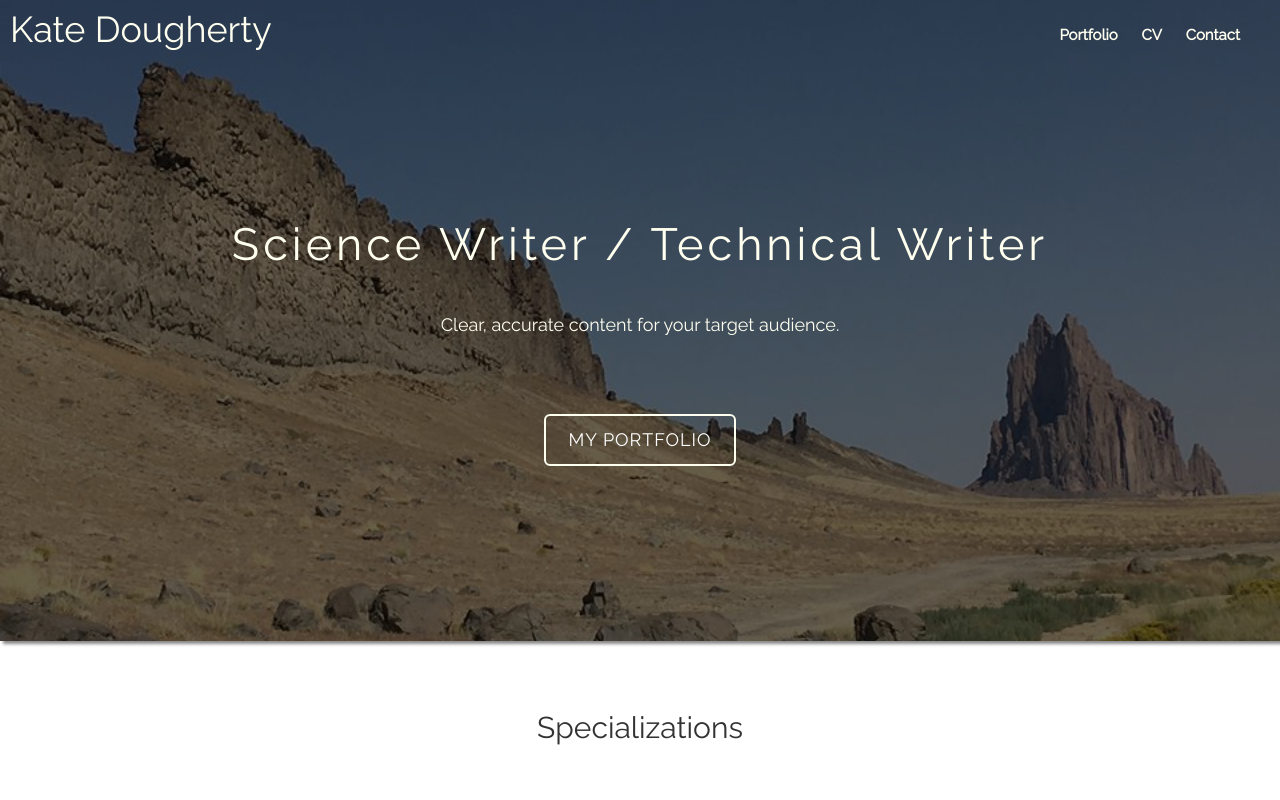
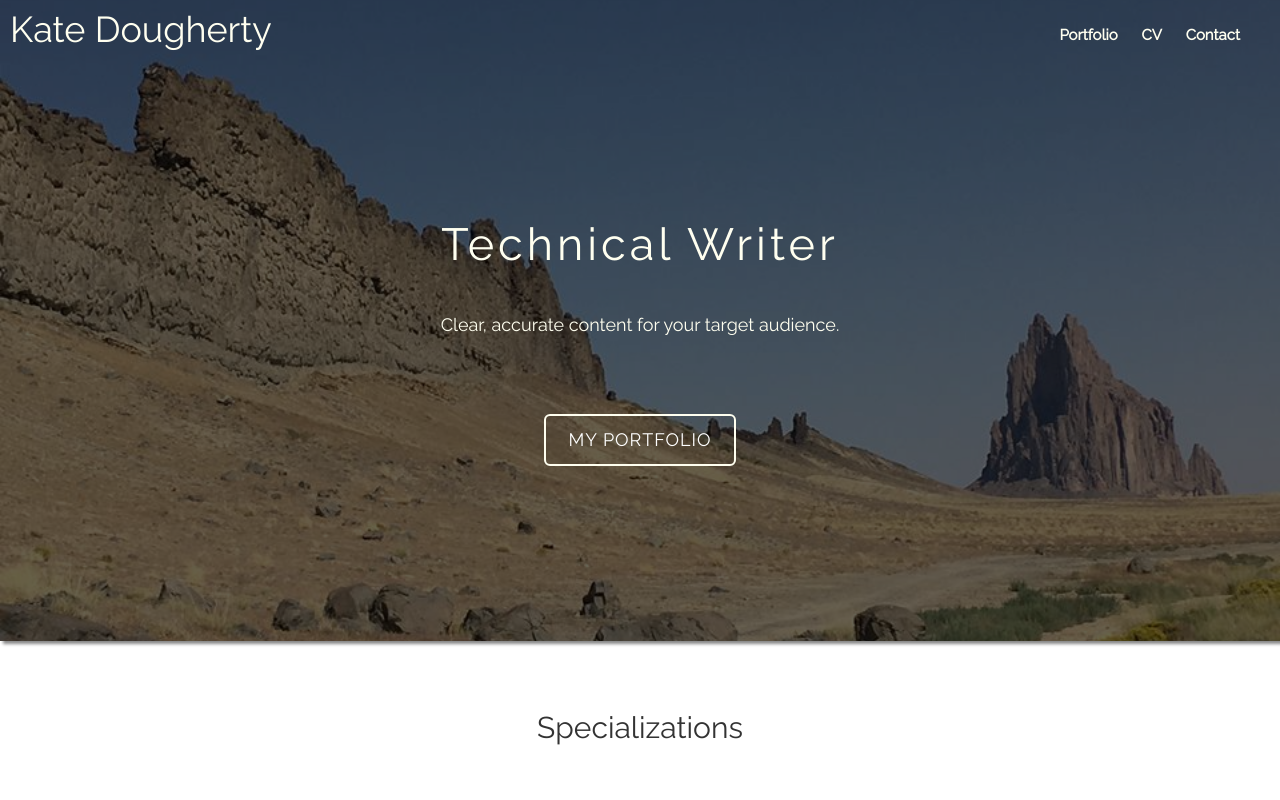
Before and after one commit to kdough03/kdough03.github.io, a plain HTML site: page index.html in a window 1280 px wide. Shown: the top 800 px of the page. Drawn offline with nearby package versions, Linux system fonts and the light colour scheme; files whose address does not match are found by name.

Commit message:
Update tagline.

```diff
--- a/index.html
+++ b/index.html
@@ -37,7 +37,7 @@
 		</header>
 <!-- HEADER - IMAGE-->
 			<section id="main-header">
-				<h1 id="tagline">Science Writer / Technical Writer</h1>
+				<h1 id="tagline">Technical Writer</h1>
 				<h4 class="tagline2">Clear, accurate content for your target audience.</h4>
 				<button type="button" class="btn btn-primary btn-lg outline btn-portfolio"><a href="portfolio.html">MY PORTFOLIO</a></button>
 				<!-- jQuery (necessary for Bootstrap's JavaScript plugins) -->
```
